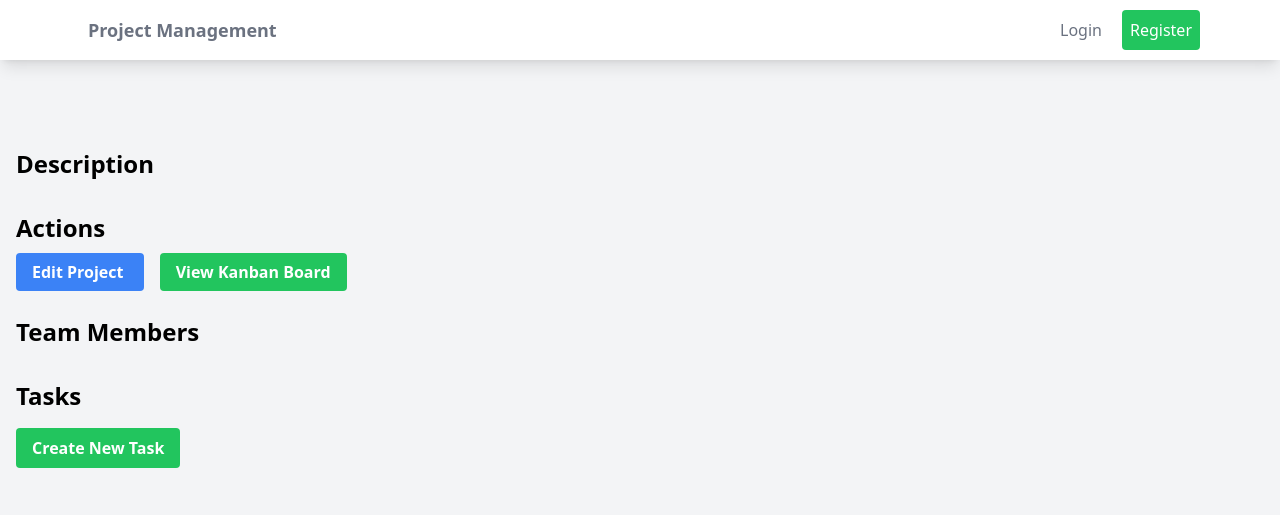
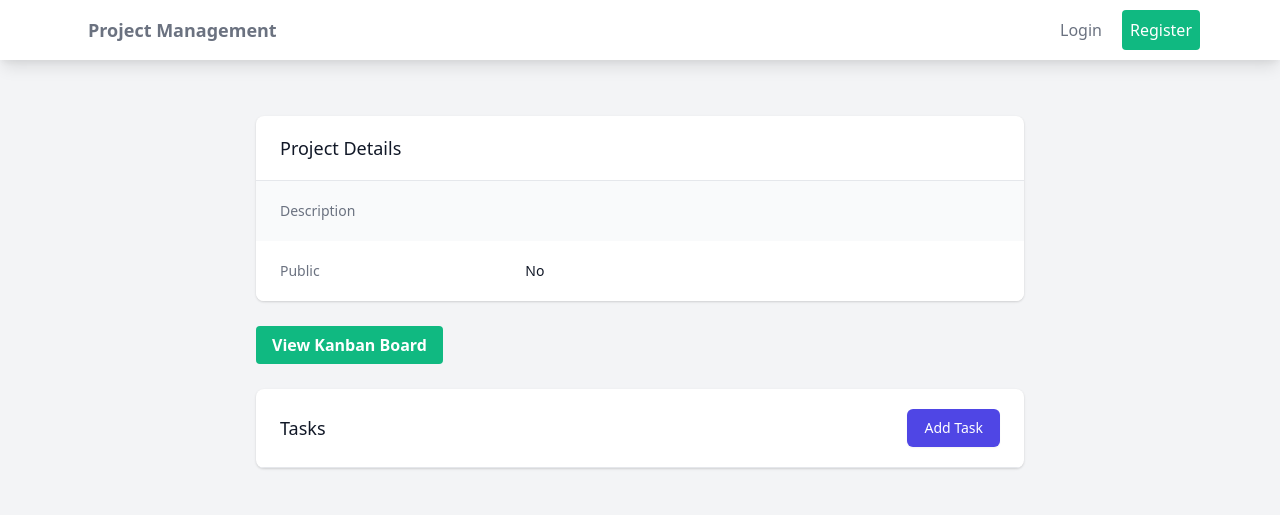
Before and after one commit to Youcode-Classe-E-2024-2025/TAWBA_ZEHAF_PROJECT, a PHP site: template src/Views/projects/view.php in a window 1280 px wide. Shown: the top 515 px of the page. Run offline with PHP 8.4, Linux system fonts and the light colour scheme; the template is opened without the code that fills it, so the values that code supplies are empty; some libraries are stand-ins or nearby versions.

Commit message:
correcting view.php

```diff
--- a/src/Views/projects/view.php
+++ b/src/Views/projects/view.php
@@ -1,50 +1,89 @@
-<?php require_once __DIR__ . '/../layout.php'; ?>
-<script src="https://cdn.tailwindcss.com"></script>
-<div class="container mx-auto px-4 py-8">
-    <h1 class="text-3xl font-bold mb-8"><?= htmlspecialchars($project->getName()) ?></h1>
+<?php ob_start(); ?>
 
-    <div class="mb-8">
-        <h2 class="text-2xl font-semibold mb-4">Description</h2>
-        <p><?= nl2br(htmlspecialchars($project->getDescription())) ?></p>
+<div class="max-w-7xl mx-auto px-4 sm:px-6 lg:px-8">
+    <div class="max-w-3xl mx-auto">
+        <h2 class="text-2xl font-bold leading-7 text-gray-900 sm:text-3xl sm:truncate mb-8">
+            <?php echo htmlspecialchars($project['name']); ?>
+        </h2>
+
+        <div class="bg-white shadow overflow-hidden sm:rounded-lg mb-8">
+            <div class="px-4 py-5 sm:px-6">
+                <h3 class="text-lg leading-6 font-medium text-gray-900">
+                    Project Details
+                </h3>
+            </div>
+            <div class="border-t border-gray-200">
+                <dl>
+                    <div class="bg-gray-50 px-4 py-5 sm:grid sm:grid-cols-3 sm:gap-4 sm:px-6">
+                        <dt class="text-sm font-medium text-gray-500">
+                            Description
+                        </dt>
+                        <dd class="mt-1 text-sm text-gray-900 sm:mt-0 sm:col-span-2">
+                            <?php echo nl2br(htmlspecialchars($project['description'])); ?>
+                        </dd>
+                    </div>
+                    <div class="bg-white px-4 py-5 sm:grid sm:grid-cols-3 sm:gap-4 sm:px-6">
+                        <dt class="text-sm font-medium text-gray-500">
+                            Public
+                        </dt>
+                        <dd class="mt-1 text-sm text-gray-900 sm:mt-0 sm:col-span-2">
+                            <?php echo $project['is_public'] ? 'Yes' : 'No'; ?>
+                        </dd>
+                    </div>
+                </dl>
+            </div>
         </div>
 
         <div class="mb-8">
-        <h2 class="text-2xl font-semibold mb-4">Actions</h2>
-        <div class="space-x-4">
-            <a href="/projects/<?= $project->getId() ?>/edit"
-                class="bg-blue-500 hover:bg-blue-700 text-white font-bold py-2 px-4 rounded">
-                Edit Project
-            </a>
-            <a href="/projects/<?= $project->getId() ?>/kanban"
+            <a href="/projects/kanban/<?php echo $project['id']; ?>"
                 class="bg-green-500 hover:bg-green-700 text-white font-bold py-2 px-4 rounded">
                 View Kanban Board
             </a>
         </div>
+
+        <div class="bg-white shadow overflow-hidden sm:rounded-lg">
+            <div class="px-4 py-5 sm:px-6 flex justify-between items-center">
+                <h3 class="text-lg leading-6 font-medium text-gray-900">
+                    Tasks
+                </h3>
+                <a href="/tasks/create/<?php echo $project['id']; ?>"
+                    class="inline-flex items-center px-4 py-2 border border-transparent text-sm font-medium rounded-md shadow-sm text-white bg-indigo-600 hover:bg-indigo-700 focus:outline-none focus:ring-2 focus:ring-offset-2 focus:ring-indigo-500">
+                    Add Task
+                </a>
             </div>
-
-    <div class="mb-8">
-        <h2 class="text-2xl font-semibold mb-4">Team Members</h2>
-        <ul class="list-disc list-inside">
-            <?php foreach ($teamMembers as $member): ?>
-            <li><?= htmlspecialchars($member['name']) ?> (<?= htmlspecialchars($member['email']) ?>)</li>
-            <?php endforeach; ?>
-        </ul>
+            <div class="border-t border-gray-200">
+                <ul class="divide-y divide-gray-200">
+                    <?php foreach ($tasks as $task): ?>
+                    <li class="px-4 py-4 sm:px-6">
+                        <div class="flex items-center justify-between">
+                            <p class="text-sm font-medium text-indigo-600 truncate">
+                                <?php echo htmlspecialchars($task['title']); ?>
+                            </p>
+                            <div class="ml-2 flex-shrink-0 flex">
+                                <p
+                                    class="px-2 inline-flex text-xs leading-5 font-semibold rounded-full bg-green-100 text-green-800">
+                                    <?php echo htmlspecialchars($task['status']); ?>
+                                </p>
                             </div>
-
-    <div>
-        <h2 class="text-2xl font-semibold mb-4">Tasks</h2>
-        <a href="/projects/<?= $project->getId() ?>/tasks/create"
-            class="bg-green-500 hover:bg-green-700 text-white font-bold py-2 px-4 rounded mb-4 inline-block">
-            Create New Task
-        </a>
-        <ul class="list-disc list-inside">
-            <?php foreach ($tasks as $task): ?>
-            <li>
-                <?= htmlspecialchars($task['title']) ?> -
-                Status: <?= htmlspecialchars($task['status']) ?>
-                <a href="/tasks/<?= $task['id'] ?>/edit" class="text-blue-500 hover:text-blue-700 ml-2">Edit</a>
+                        </div>
+                        <div class="mt-2 sm:flex sm:justify-between">
+                            <div class="sm:flex">
+                                <p class="flex items-center text-sm text-gray-500">
+                                    <?php echo htmlspecialchars($task['description']); ?>
+                                </p>
+                            </div>
+                            <div class="mt-2 flex items-center text-sm text-gray-500 sm:mt-0">
+                                <a href="/tasks/edit/<?php echo $task['id']; ?>"
+                                    class="text-indigo-600 hover:text-indigo-900">Edit</a>
+                            </div>
+                        </div>
                     </li>
                     <?php endforeach; ?>
                 </ul>
             </div>
         </div>
+    </div>
+</div>
+
+<?php $content = ob_get_clean(); ?>
+<?php require 'src/Views/layout.php'; ?>
```
Lines whose indentation alone changed are shown as unchanged.
